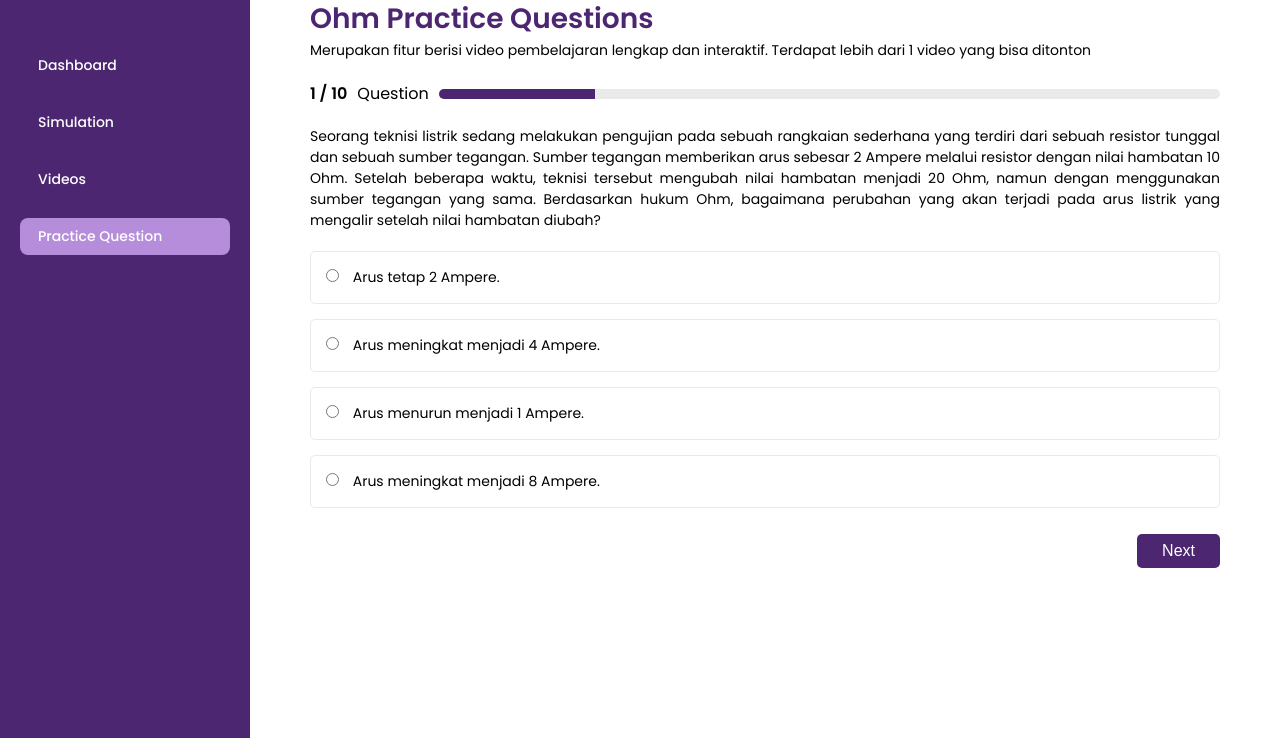
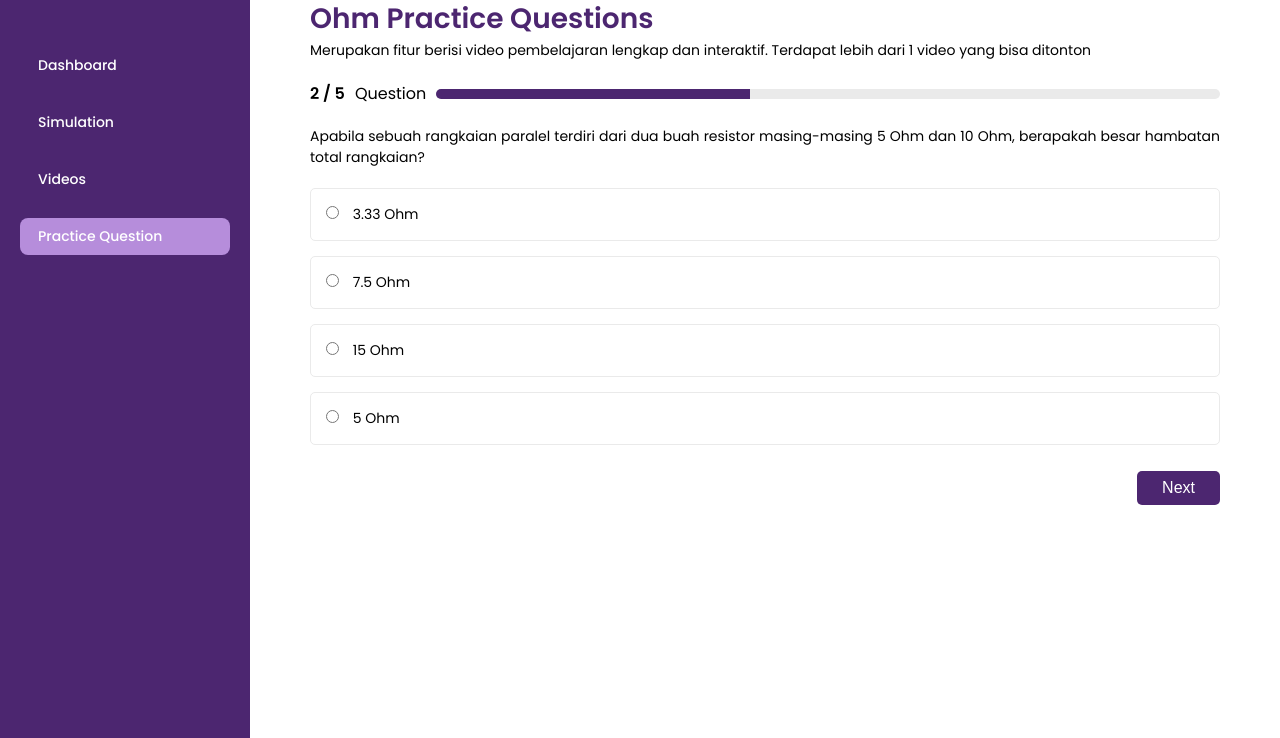
Before and after one commit to khaylabelva/OhmSimulation, a plain HTML site: page practice_question.html in a window 1280 px wide. Both pictures are taken after a click on the button "Next". Shown: the part 62-800 px from the top of the page. Drawn offline with Linux system fonts and the light colour scheme.

Commit message:
Update practice_question.html

```diff
--- a/practice_question.html
+++ b/practice_question.html
@@ -31,41 +31,96 @@
                 <h1>Ohm Practice Questions</h1>
                 <p>Merupakan fitur berisi video pembelajaran lengkap dan interaktif. Terdapat lebih dari 1 video yang bisa ditonton</p>
                 <div class="question-progress">
-                    <span>1 / 10</span> Question
+                    <span id="question-number">1 / 5</span> Question
                     <div class="progress-bar">
-                        <div class="progress"></div>
+                        <div class="progress" id="progress"></div>
                     </div>
                 </div>
-                <div class="question">
-                    <p>Seorang teknisi listrik sedang melakukan pengujian pada sebuah rangkaian sederhana yang terdiri dari sebuah resistor tunggal dan sebuah sumber tegangan. Sumber tegangan memberikan arus sebesar 2 Ampere melalui resistor dengan nilai hambatan 10 Ohm. Setelah beberapa waktu, teknisi tersebut mengubah nilai hambatan menjadi 20 Ohm, namun dengan menggunakan sumber tegangan yang sama. Berdasarkan hukum Ohm, bagaimana perubahan yang akan terjadi pada arus listrik yang mengalir setelah nilai hambatan diubah?</p>
+                <div class="question" id="question-text">
                 </div>
-                <div class="answers">
-                    <label>
-                        <input type="radio" name="answer" value="A">
-                        Arus tetap 2 Ampere.
-                    </label>
-                    <label>
-                        <input type="radio" name="answer" value="B">
-                        Arus meningkat menjadi 4 Ampere.
-                    </label>
-                    <label>
-                        <input type="radio" name="answer" value="C">
-                        Arus menurun menjadi 1 Ampere.
-                    </label>
-                    <label>
-                        <input type="radio" name="answer" value="D">
-                        Arus meningkat menjadi 8 Ampere.
-                    </label>
+                <div class="answers" id="answers-container">
                 </div>
                 <div class="button-container">
-                    <button class="next-button">Next</button>
+                    <button class="next-button" id="next-button">Next</button>
                 </div>
             </div>
         </main>
     </div>
     <script>
+        const questions = [
+            {
+                text: "Seorang teknisi listrik sedang melakukan pengujian pada sebuah rangkaian sederhana yang terdiri dari sebuah resistor tunggal dan sebuah sumber tegangan. Sumber tegangan memberikan arus sebesar 2 Ampere melalui resistor dengan nilai hambatan 10 Ohm. Setelah beberapa waktu, teknisi tersebut mengubah nilai hambatan menjadi 20 Ohm, namun dengan menggunakan sumber tegangan yang sama. Berdasarkan hukum Ohm, bagaimana perubahan yang akan terjadi pada arus listrik yang mengalir setelah nilai hambatan diubah?",
+                answers: [
+                    "Arus tetap 2 Ampere.",
+                    "Arus meningkat menjadi 4 Ampere.",
+                    "Arus menurun menjadi 1 Ampere.",
+                    "Arus meningkat menjadi 8 Ampere."
+                ]
+            },
+            {
+                text: "Apabila sebuah rangkaian paralel terdiri dari dua buah resistor masing-masing 5 Ohm dan 10 Ohm, berapakah besar hambatan total rangkaian?",
+                answers: [
+                    "3.33 Ohm",
+                    "7.5 Ohm",
+                    "15 Ohm",
+                    "5 Ohm"
+                ]
+            },
+            {
+                text: "Jika sebuah kawat penghantar dengan panjang 2 meter dan luas penampang 0.1 mm² digunakan untuk mengalirkan arus sebesar 5 A, berapakah hambatan kawat tersebut jika resistivitas kawat 1.68 x 10^-8 Ohm m?",
+                answers: [
+                    "0.336 Ohm",
+                    "0.168 Ohm",
+                    "0.672 Ohm",
+                    "0.84 Ohm"
+                ]
+            },
+            {
+                text: "Apa yang terjadi pada arus jika tegangan dinaikkan namun hambatan tetap?",
+                answers: [
+                    "Arus naik",
+                    "Arus turun",
+                    "Tidak ada perubahan",
+                    "Arus nol"
+                ]
+            },
+            {
+                text: "Pada rangkaian seri, jika salah satu komponen rusak, apa yang terjadi?",
+                answers: [
+                    "Rangkaian tetap bekerja",
+                    "Rangkaian berhenti bekerja",
+                    "Arus tetap mengalir",
+                    "Tegangan tetap"
+                ]
+            }
+        ];
+
+        let currentQuestion = 0;
+
+        // Function to load question and answers
+        function loadQuestion(index) {
+            const questionText = document.getElementById('question-text');
+            const answersContainer = document.getElementById('answers-container');
+            const questionNumber = document.getElementById('question-number');
+            const progressBar = document.getElementById('progress');
+
+            // Update question text
+            questionText.innerHTML = `<p>${questions[index].text}</p>`;
+
+            // Update answers
+            answersContainer.innerHTML = '';
+            questions[index].answers.forEach((answer, i) => {
+                const label = document.createElement('label');
+                label.innerHTML = `<input type="radio" name="answer" value="${i}"> ${answer}`;
+                answersContainer.appendChild(label);
+            });
+
+            // Update question number and progress bar
+            questionNumber.textContent = `${index + 1} / 5`;
+            progressBar.style.width = `${((index + 1) / 5) * 100}%`;
+
+            // Add click event listener for answer labels
             const labels = document.querySelectorAll('.answers label');
-
             labels.forEach(label => {
                 label.addEventListener('click', function() {
                     labels.forEach(lbl => {
@@ -76,6 +131,18 @@
                     this.style.borderColor = '#4C2670';
                 });
             });
+        }
+
+        // Event listener for "Next" button
+        document.getElementById('next-button').addEventListener('click', () => {
+            if (currentQuestion < questions.length - 1) {
+                currentQuestion++;
+                loadQuestion(currentQuestion);
+            }
+        });
+
+        // Load the first question on page load
+        loadQuestion(currentQuestion);
     </script>
 </body>
 </html>
```
Lines whose indentation alone changed are shown as unchanged.
